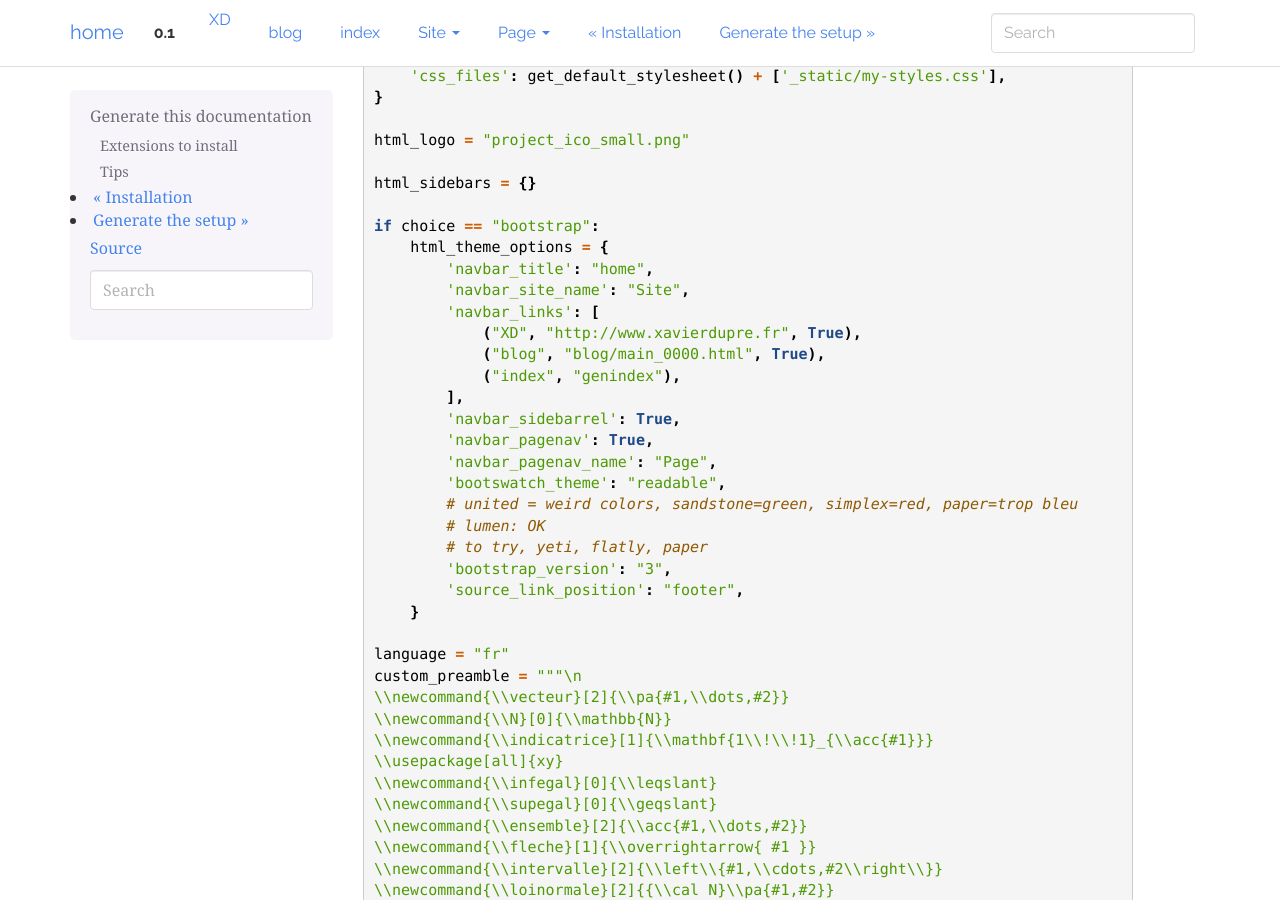
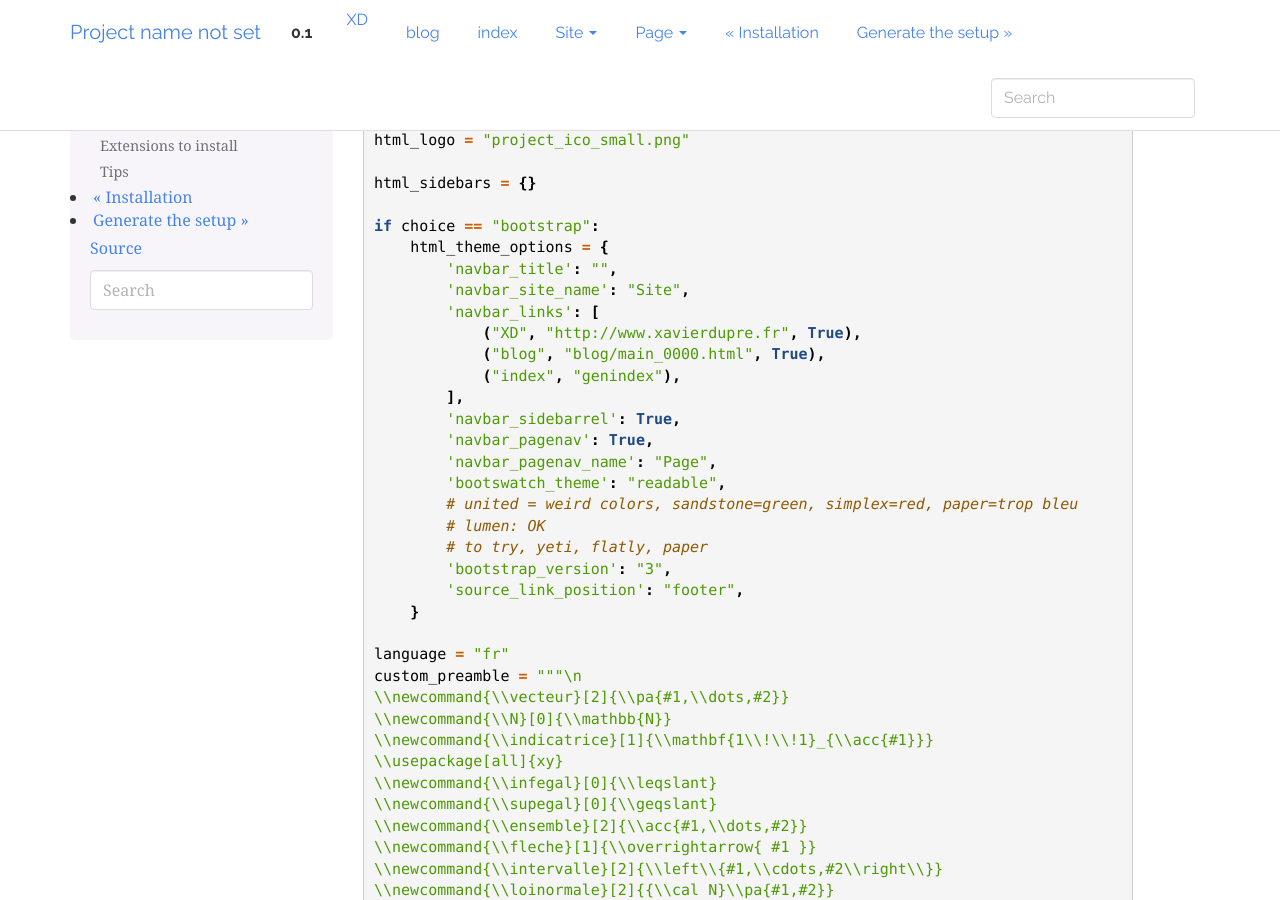
Before and after one commit to sdpython/mlstatpy, a Sphinx documentation site: the page built from _doc/sphinxdoc/source/generatedoc.rst, in a window 1280 px wide and 900 px high, scrolled down 1206 px. Built offline with Sphinx 7.4.7, drawn with Linux system fonts in a browser that asks for light colours; pages that are not in the unit, such as notebooks, are missing from menus; the version number is read from the project's files by our own code.

```diff
--- a/_doc/sphinxdoc/source/conf.py
+++ b/_doc/sphinxdoc/source/conf.py
@@ -56,7 +56,7 @@ html_sidebars = {}
 
 if choice == "bootstrap":
     html_theme_options = {
-        'navbar_title': "home",
+        'navbar_title': "",
         'navbar_site_name': "Site",
         'navbar_links': [
             ("XD", "http://www.xavierdupre.fr", True),
```
